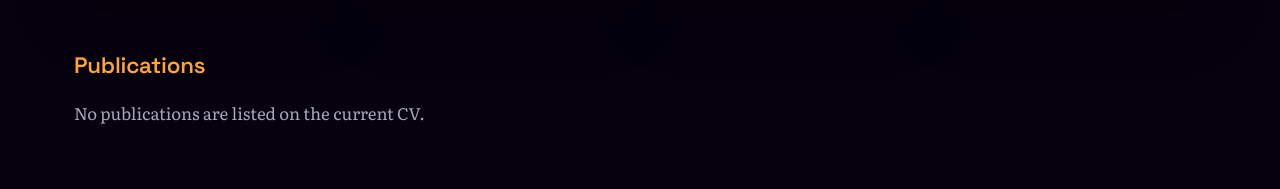
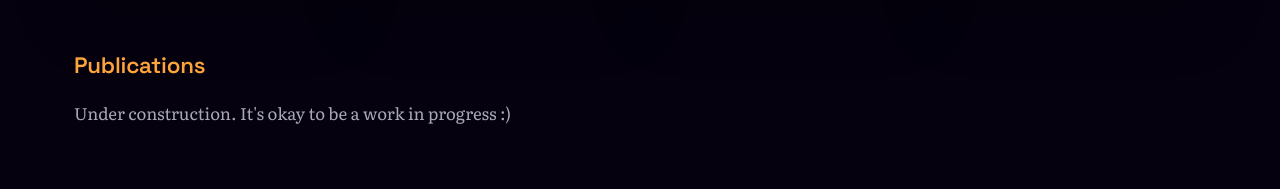
Before and after one commit to Astro-Arta/Astro-Arta.github.io, a plain HTML site: page index.html in a window 1280 px wide. Shown: the part 4252-4441 px from the top of the page. Drawn offline with Linux system fonts and the light colour scheme; animation ran at ten frames a second.

Commit message:
Update portfolio website

```diff
--- a/index.html
+++ b/index.html
@@ -247,7 +247,7 @@
 
     <div class="publications">
       <h3>Publications</h3>
-      <p class="muted">No publications are listed on the current CV.</p>
+      <p class="muted">Under construction. It's okay to be a work in progress :) </p>
     </div>
   </section>
 
```
